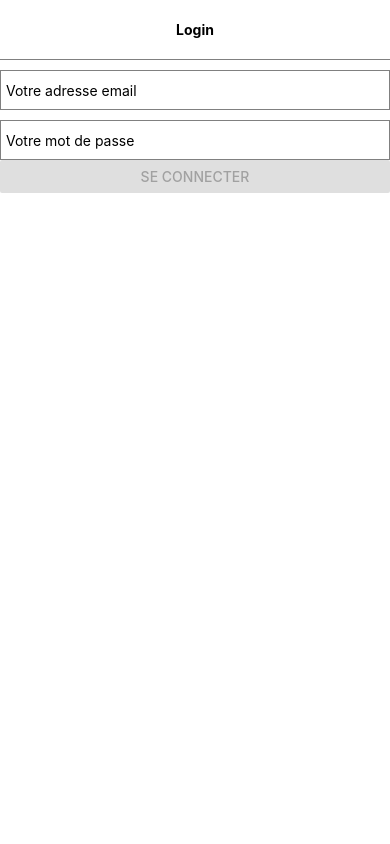
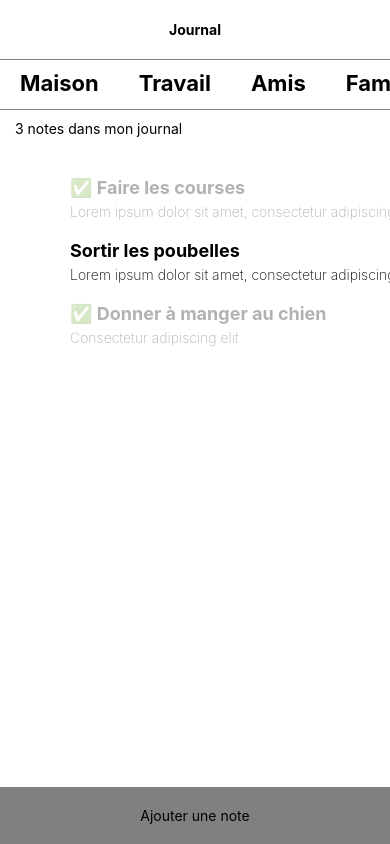
Before and after one commit to edu-maxence-machu/react-native-journal-di19, a React Native app: screen / in a window 390 px wide. Built offline with nearby package versions, Linux system fonts and the light colour scheme.

Commit message:
Bouton ajout d'une note

```diff
--- a/App.js
+++ b/App.js
@@ -9,7 +9,7 @@ import MesComptes from './pages/MesComptes';
 export default function App() {
 
 
-  const [navigation, setNavigation] = useState('Login')
+  const [navigation, setNavigation] = useState('Journal')
 
   const dataJournal = [
     {
--- a/pages/Journal.js
+++ b/pages/Journal.js
@@ -1,5 +1,5 @@
 import React from 'react';
-import {View, Text, StyleSheet, ScrollView} from 'react-native'
+import {View, Text, StyleSheet, ScrollView, TouchableOpacity} from 'react-native'
 import PreviewNote from '../components/PreviewNote'
 
 export default function Journal({data}){
@@ -26,11 +26,24 @@ export default function Journal({data}){
                     })
                 }
             </ScrollView>
+
+            <TouchableOpacity>
+                <View style={styles.button}>
+                    <Text>Ajouter une note</Text>
+                </View>
+            </TouchableOpacity>
         </View>
     )
 }
 
 const styles = StyleSheet.create({
+    button: {
+        width: '100%',
+        padding: 20,
+        backgroundColor: 'grey',
+        alignItems: 'center',
+        justifyContent: 'center'
+    },
     countContainer: {
         paddingVertical: 10,
         paddingHorizontal: 15,
```
